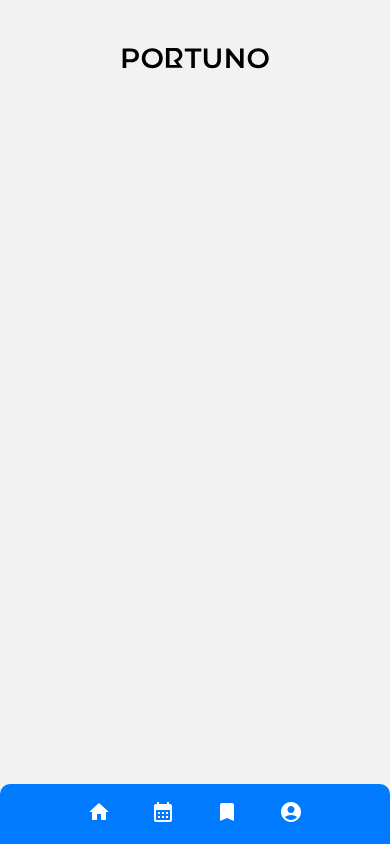
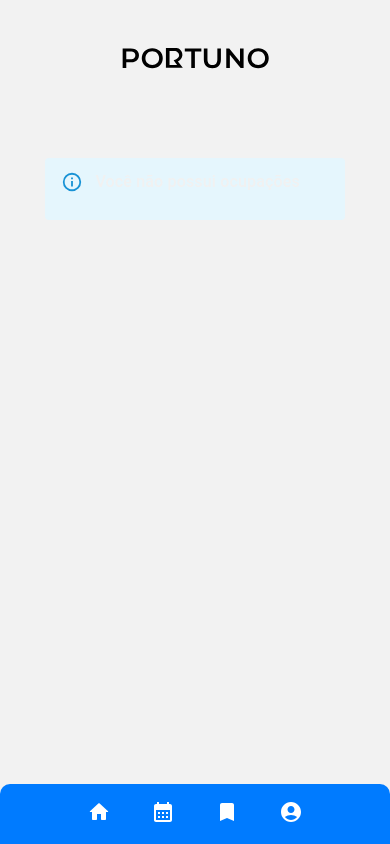
Before and after one commit to PORTUNO-SMD/portuno-web-app, a Next.js app: page /Reservas in a window 390 px wide. Built offline with nearby package versions, Linux system fonts and the light colour scheme.

Commit message:
Tela de Reservas

```diff
--- a/src/components/room/Modal.jsx
+++ b/src/components/room/Modal.jsx
@@ -18,6 +18,7 @@ const ModalRoom = ({ selectedRoom, isModalOpen, handleCloseModal }) => {
     console.log(selectedRoom)
     const router = useRouter();
     const isOccupancy = Cookies.get("occupancy") ? true : false;
+    console.log(isOccupancy)
     const [isConfirmationOpen, setIsConfirmationOpen] = useState(false);
 
     function handleOccupationClick() {
@@ -118,7 +119,7 @@ const ModalRoom = ({ selectedRoom, isModalOpen, handleCloseModal }) => {
                                 </Table>
                             </TableContainer>
                             <div style={{ textAlign: 'center' }}>
-                                {(isOccupancy && isOccupancy != selectedRoom.id && !selectedRoom.user) &&
+                                {(isOccupancy && !selectedRoom.user) &&
                                     <Typography variant="body2" marginTop={2}>
                                         Você já está ocupando uma sala!
                                     </Typography>
--- a/src/pages/Horarios.jsx
+++ b/src/pages/Horarios.jsx
@@ -1,7 +1,9 @@
 import Cookies from "js-cookie";
 import Header from "../components/head";
+import { useRouter } from "next/router";
 
 const Horarios = () => {
+    const router = useRouter();
     const sessionToken = Cookies.get('sessionToken');
 
     return (
--- a/src/pages/Perfil.jsx
+++ b/src/pages/Perfil.jsx
@@ -66,6 +66,7 @@ const Perfil = () => {
                 }),
             });
             if(response.ok){
+                Cookies.set("sessionUserName", nome)
                 router.reload();
             }
         } catch (error) {
--- a/src/pages/Reservas.jsx
+++ b/src/pages/Reservas.jsx
@@ -1,14 +1,76 @@
+import React, { useEffect, useState } from "react";
 import Cookies from "js-cookie";
 import Header from "../components/head";
+import { Alert, AlertTitle, Button } from "@mui/material";
+import styles from "../styles/Reservas.module.css";
+import { useRouter } from "next/router";
 
 const Reservas = () => {
-    const sessionToken = Cookies.get('sessionToken');
+    const router = useRouter();
+    const [classroom, setClassroom] = useState(null);
+    const occupancyId = Cookies.get("occupancy");
+    const apiUrl = `http://127.0.0.1:5000/classrooms/${occupancyId}`;
+
+    useEffect(() => {
+        const fetchClassroom = async () => {
+            try {
+                const response = await fetch(apiUrl);
+                const data = await response.json();
+                if (response.ok) setClassroom(data);
+            } catch (error) {
+                console.error("Erro ao buscar informações da sala:", error);
+            }
+        };
+
+        if (occupancyId) {
+            fetchClassroom();
+        }
+    }, [occupancyId]);
+
+    const handleFinishOccupancy = () => {
+        const occupancyId = Cookies.get("occupancy");
+        fetch(`http://127.0.0.1:5000/occupancies/${occupancyId}`, {
+            method: "PUT",
+        })
+            .then(response => {
+                Cookies.remove("occupancy");
+                router.reload();
+            })
+            .catch(error => {
+                console.error(error);
+            });
+    };
+
+    const renderOccupancy = () => {
+        if (classroom) {
+            return (
+                <div className={styles.occupancyContainer}>
+                    <h2>Sua ocupação:</h2>
+                    <div className={styles.occupancyDetails}>
+                        <div className={styles.classroomName}>{classroom.data.name}</div>
+                        <Button variant="contained" onClick={handleFinishOccupancy} style={{ marginTop: 10 }}>
+                            Finalizar Ocupação
+                        </Button>
+                    </div>
+                </div>
+            );
+        } else {
+            return (
+                <Alert severity="info" className={styles.alert}>
+                    <AlertTitle className={styles.alertTitle}>
+                        Você não possui ocupações
+                    </AlertTitle>
+                </Alert>
+            );
+        }
+    };
 
     return (
         <div>
             <Header hasFloor={false} />
+            <div className={styles.container}>{renderOccupancy()}</div>
         </div>
     );
-}
+};
 
 export default Reservas;
--- /dev/null
+++ b/src/styles/Reservas.module.css
@@ -0,0 +1,46 @@
+.occupancyContainer {
+    margin-left: 50px;
+}
+
+.occupancyDetails {
+    display: flex;
+    flex-direction: column;
+    align-items: center;
+    margin-top: 20px;
+    padding: 15px;
+    border-radius: 15px;
+    background: #FFF;
+    box-shadow: 0px 0px 10px 2px rgba(0, 0, 0, 0.25);
+}
+
+.classroomName {
+    font-size: 24px;
+    font-weight: bold;
+    margin-bottom: 10px;
+}
+
+.occupant {
+    font-size: 18px;
+}
+
+.alert {
+    background-color: #0585d2;
+    color: #f1f1f1;
+    width: 80%;
+    height: 50px;
+    font-size: 18px;
+    margin: auto;
+    margin-top: 50px;
+}
+
+.alertTitle {
+    color: #f1f1f1;
+    margin-top: 2px;
+}
+
+@media (max-width: 768px) {
+    .occupancyContainer {
+        margin: 0;
+        font-size: medium;
+    }
+}
```
